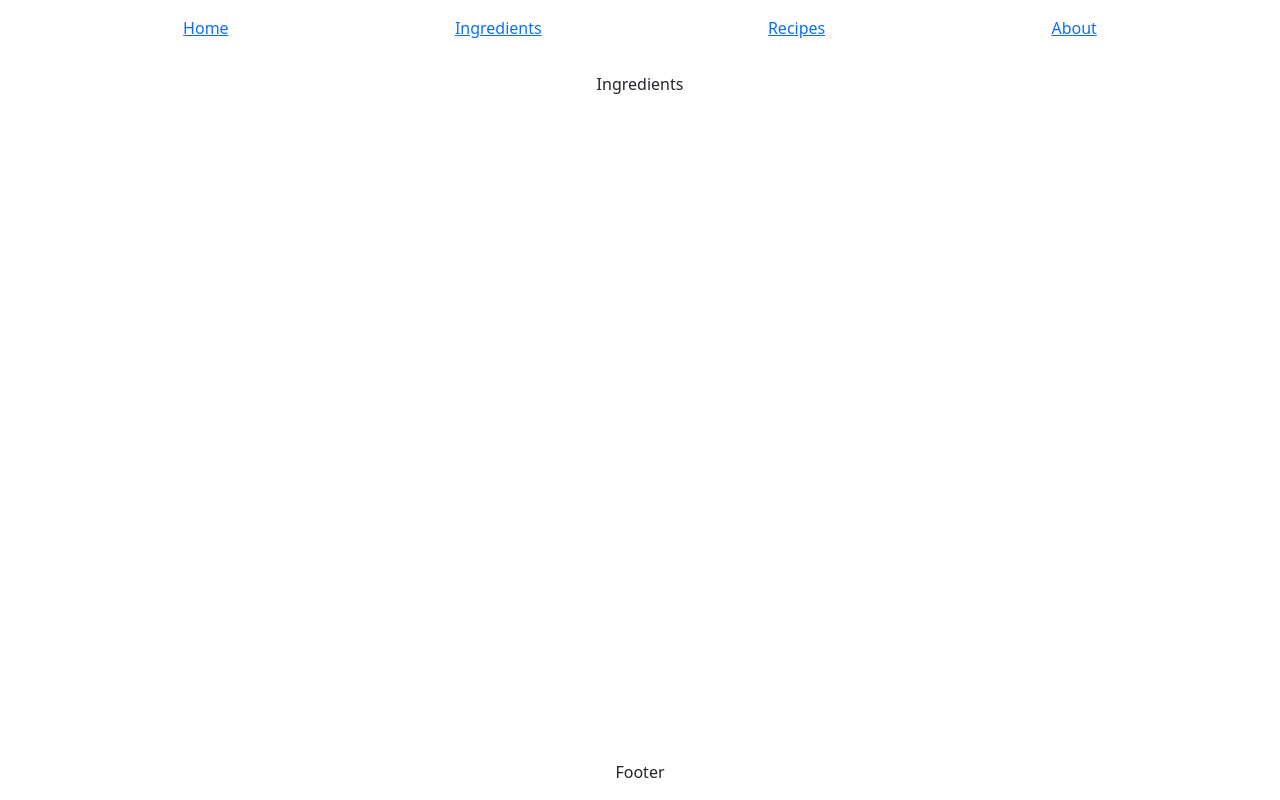
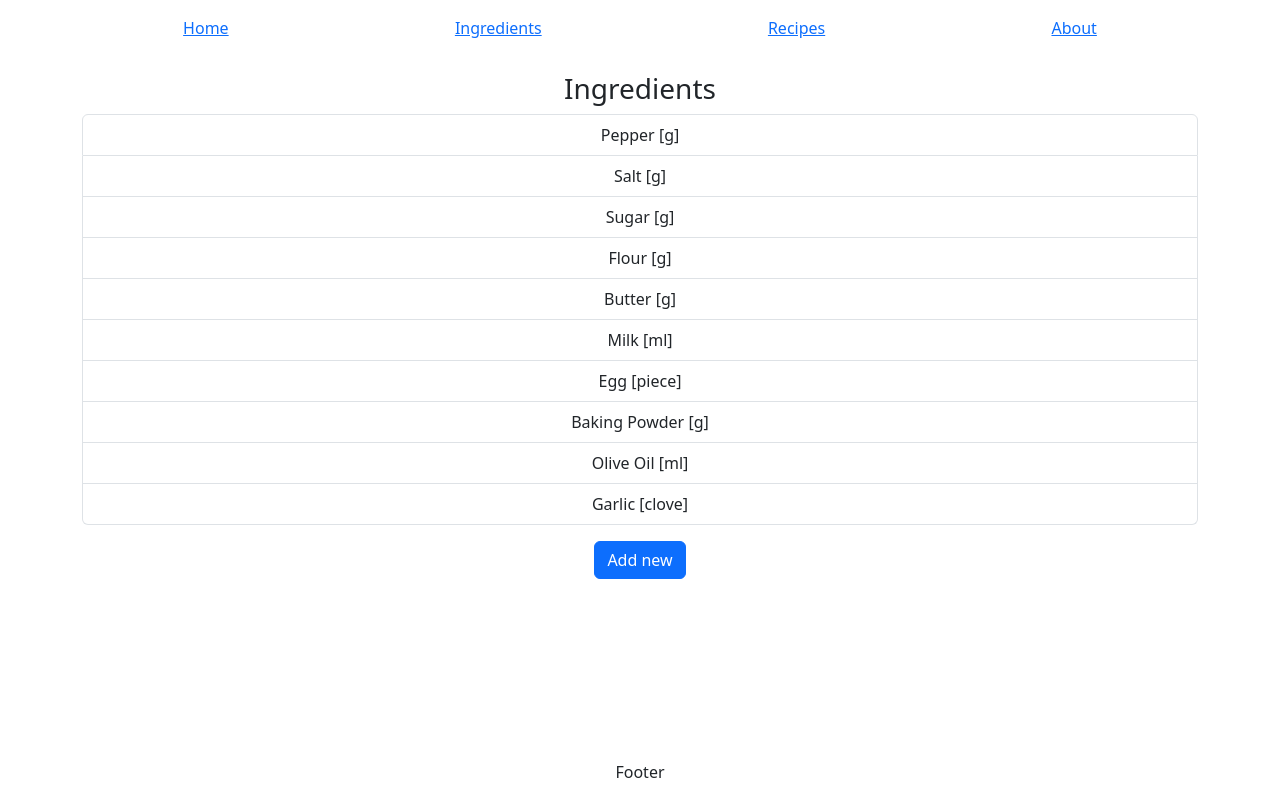
Before and after one commit to gorgx0/react-router-01, a React (Vite) app: page /ingredients in a window 1280 px wide. Built offline with nearby package versions, Linux system fonts and the light colour scheme.

Commit message:
add new modal

```diff
--- a/src/Ingredients.tsx
+++ b/src/Ingredients.tsx
@@ -1,3 +1,43 @@
+import {Button, ListGroup, Modal, ModalDialog} from "react-bootstrap";
+import React, {useState} from "react";
+
 export default function() {
-    return <>Ingredients</>;
+
+    const ingredients = [
+        {"name": "Pepper", "unit": "g"},
+        {"name": "Salt", "unit": "g"},
+        {"name": "Sugar", "unit": "g"},
+        {"name": "Flour", "unit": "g"},
+        {"name": "Butter", "unit": "g"},
+        {"name": "Milk", "unit": "ml"},
+        {"name": "Egg", "unit": "piece"},
+        {"name": "Baking Powder", "unit": "g"},
+        {"name": "Olive Oil", "unit": "ml"},
+        {"name": "Garlic", "unit": "clove"}
+    ]
+
+    function hideAddNew() {
+        setAddNewShown(false)
+    }
+
+    const AddNewModal = () => <Modal show={addNewShown}>
+        <Modal.Footer>
+            <Button onClick={hideAddNew}>Close</Button>
+        </Modal.Footer>
+    </Modal>
+
+    const [addNewShown, setAddNewShown] = useState(false)
+
+    function showAddNew() {
+        setAddNewShown(true)
+    }
+
+    return <>
+        <h3>Ingredients</h3>
+        <ListGroup>
+            {ingredients.map(ingredient => (<ListGroup.Item>{ingredient.name} [{ingredient.unit}]</ListGroup.Item>))}
+        </ListGroup>
+        <Button className={"my-3"} onClick={showAddNew}>Add new</Button>
+        <AddNewModal/>
+    </>;
 }
```
